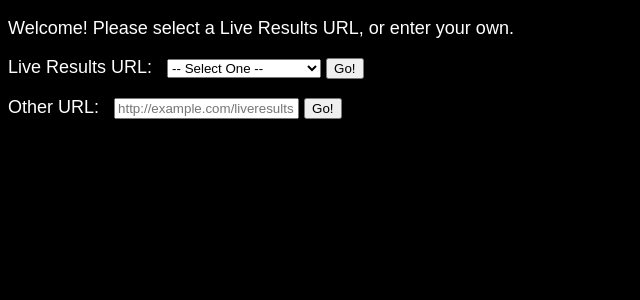
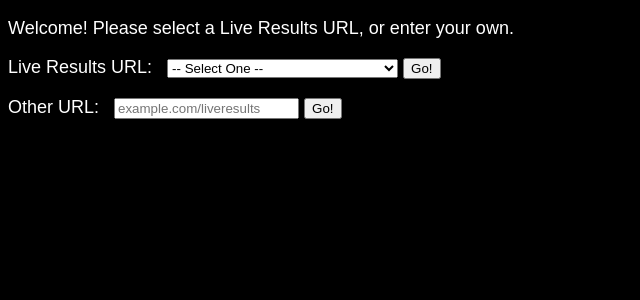
Before and after one commit to antsar/armory-dashboard, a Flask app: template templates/index.html in a window 1280 px wide. Shown: the part 34-334 px from the top of the page, without its empty margins (0-640 px from the left). Run offline with Flask 2, Linux system fonts and the light colour scheme; the template is opened without the code that fills it, so the values that code supplies are empty.

Commit message:
Make protocol prefix and trailing slash optional. Add refresh, extra Escrime URLs, optgroups.

```diff
--- a/templates/base.html
+++ b/templates/base.html
@@ -3,7 +3,7 @@
 <head>
     <meta charset="utf-8">
     <title>Armory Dashboard</title>
-    <meta name="viewport" content="width=device-width, initial-scale=1, maximum-scale=1, user-scaleable=0">
+    <meta name="viewport" content="width=device-width, initial-scale=1, maximum-scale=1, user-scalable=0">
     <link rel="stylesheet" href="{{ url_for('static', filename='css/style.css') }}?t=20180325">
     <link rel="apple-touch-icon" sizes="180x180" href="{{ url_for('static', filename='images/icons/apple-touch-icon.png') }}?t=20180325">
     <link rel="icon" type="image/png" sizes="32x32" href="{{ url_for('static', filename='images/icons/favicon-32x32.png') }}?t=20180325">
@@ -16,6 +16,7 @@
     <meta name="msapplication-TileColor" content="#da532c">
     <meta name="msapplication-config" content="{{ url_for('static', filename='images/icons/browserconfig.xml') }}?t=20180325">
     <meta name="theme-color" content="#ffffff">
+    {% block extra_head %}{% endblock extra_head %}
 </head>
 <body class="page-{{ request.endpoint }}">
     {% block content %}{% endblock content %}
--- a/templates/index.html
+++ b/templates/index.html
@@ -12,9 +12,23 @@
                 <label>Live Results URL: &nbsp;
                     <select name="results_url">
                         <option value="" selected disabled>-- Select One --</option>
-                        <option value="http://escrimeresults.com/cobra/">Cobra</option>
-                        <option value="http://escrimeresults.com/thrust/">Thrust</option>
-                        <option value="http://njfencingresults.org/liveresults/">NJFencingResults.org</option>
+                        <optgroup label="Escrime Management">
+                            <option value="http://escrimeresults.com/tournaments/NCAA.html">NCAA</option>
+                            <option value="http://escrimeresults.com/tournaments/Atlantic-Coast-Conference.html">Atlantic Coast Conference</option>
+                            <option value="http://escrimeresults.com/tournaments/Ivy-League.html">Ivy League</option>
+                            <option value="http://escrimeresults.com/cobra/">Cobra</option>
+                            <option value="http://escrimeresults.com/thrust/">Thrust</option>
+                            <option value="http://escrimeresults.com/tournaments/NJSIAA.html">NJSIAA</option>
+                            <option value="http://escrimeresults.com/Candlewood/">Candlewood</option>
+                            <option value="http://escrimeresults.com/tournaments/U-Penn.html">U Penn</option>
+                            <option value="http://escrimeresults.com/tournaments/Temple-University.html">Temple U</option>
+                            <option value="http://escrimeresults.com/Big1/">Big1</option>
+                            <option value="http://escrimeresults.com/tournaments/US-Collegiate-Squad-Championships.html">US Collegiate Squad</option>
+                            <option value="http://escrimeresults.com/MKHS/">MKHS</option>
+                        </optgroup>
+                        <optgroup label="NJ Division">
+                            <option value="http://njfencingresults.org/liveresults/">NJFencingResults.org/liveresults</option>
+                        </optgroup>
                     </select>
                 </label>
                 <input type="submit" value="Go!">
@@ -23,7 +37,7 @@
         <p>
             <form action="{{ url_for('live') }}" method="get">
                 <label>Other URL: &nbsp;
-                    <input name="results_url" placeholder="http://example.com/liveresults">
+                    <input name="results_url" placeholder="example.com/liveresults">
                 </label>
                 <input type="submit" value="Go!">
             </form>
--- a/templates/live.html
+++ b/templates/live.html
@@ -1,4 +1,7 @@
 {% extends "base.html" %}
+{% block extra_head %}
+    <meta http-equiv="refresh" content="60; URL={{ url_for('live') }}">
+{% endblock extra_head %}
 {% block content %}
     <header>
         <span class="back-to-home"><a href="{{ url_for('index') }}">Back to Home</a></span>
```
Also changed, not shown: scrape.py (+10 -4 lines).
